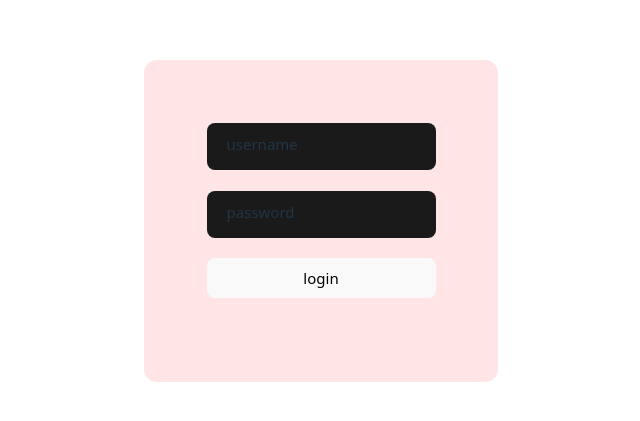
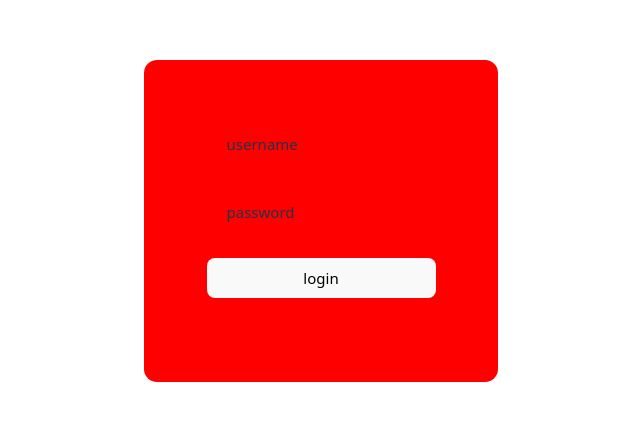
Before and after one commit to milkbarsik/medicine, a React (Vite) app in the folder client/: page /auth in a window 1280 px wide. Shown: the part 179-600 px from the top of the page, without its empty margins (319-959 px from the left). Built offline with nearby package versions, Linux system fonts and the light colour scheme.

Commit message:
red background(2)

```diff
--- a/client/src/pages/authPage/authPage.module.css
+++ b/client/src/pages/authPage/authPage.module.css
@@ -15,7 +15,7 @@
 	display: flex;
 	flex-direction: column;
 	gap: calc((1vh + 1vw));
-	background-color: rgba(255, 0, 0, 0.1);
+	background-color: rgba(255, 0, 0);
 	backdrop-filter: blur(5px);
 }
 
@@ -32,7 +32,7 @@
 }
 
 .input {
-	background-color: #1a1a1a;
+	background-color: #ff0000;
 	border-radius: 8px;
   border: 0px;
   padding: 1.5rem;
```
